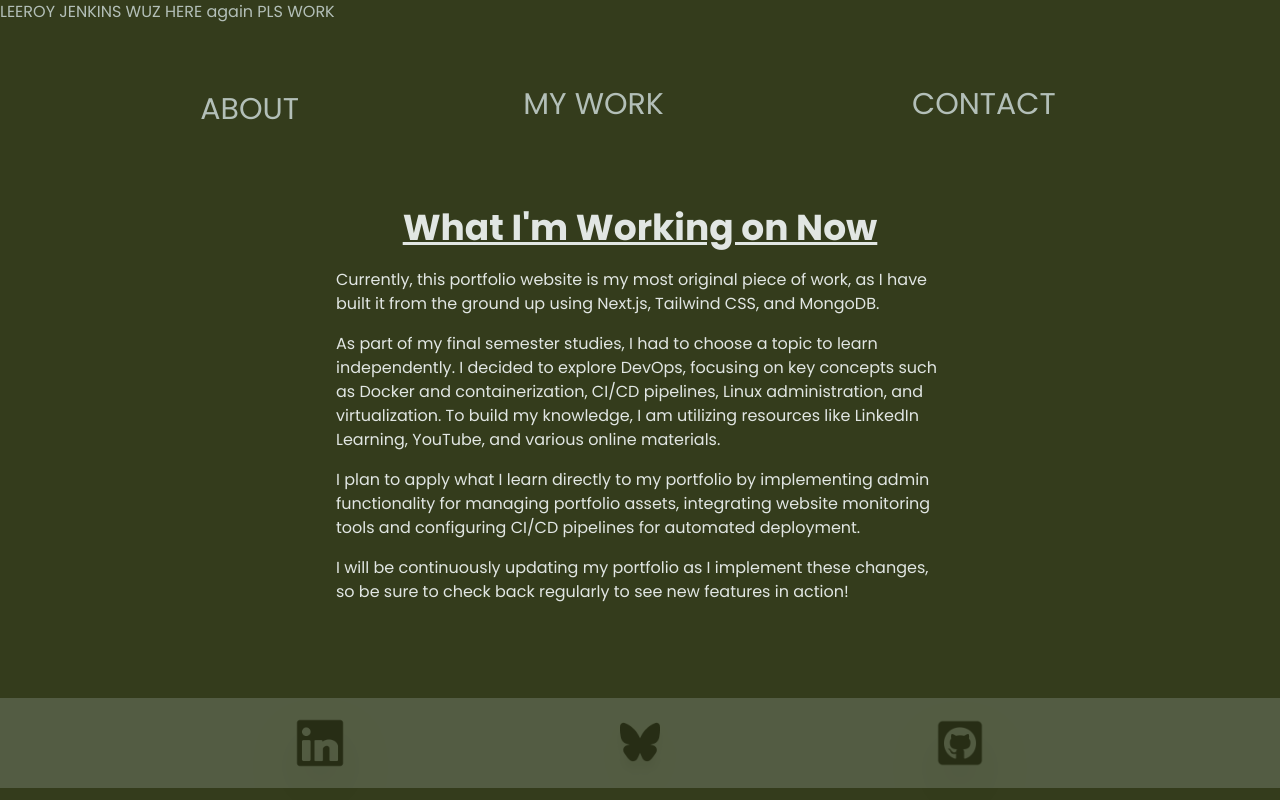
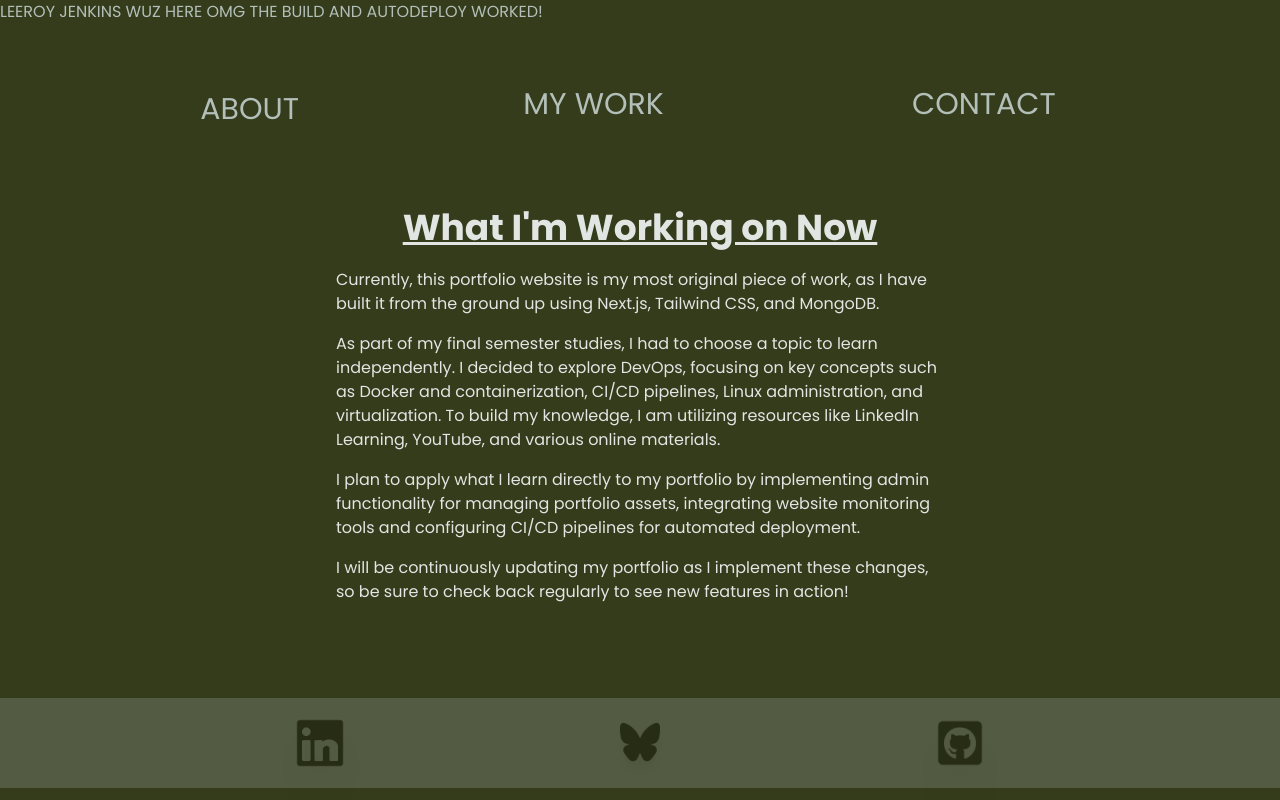
Before and after one commit to Dmaur/WebPortfolio, a Next.js app: page / in a window 1280 px wide. Built offline with nearby package versions, Linux system fonts and the light colour scheme; no server answers; the database is empty.

Commit message:
Update homepage message to reflect successful build and auto-deploy

```diff
--- a/src/app/page.tsx
+++ b/src/app/page.tsx
@@ -9,7 +9,7 @@ export default async function Home() {
 
   return (
     <>
-     LEEROY JENKINS WUZ HERE again PLS WORK
+     LEEROY JENKINS WUZ HERE OMG THE BUILD AND AUTODEPLOY WORKED!
       <Landing projects={projects}/>
 
 
```
